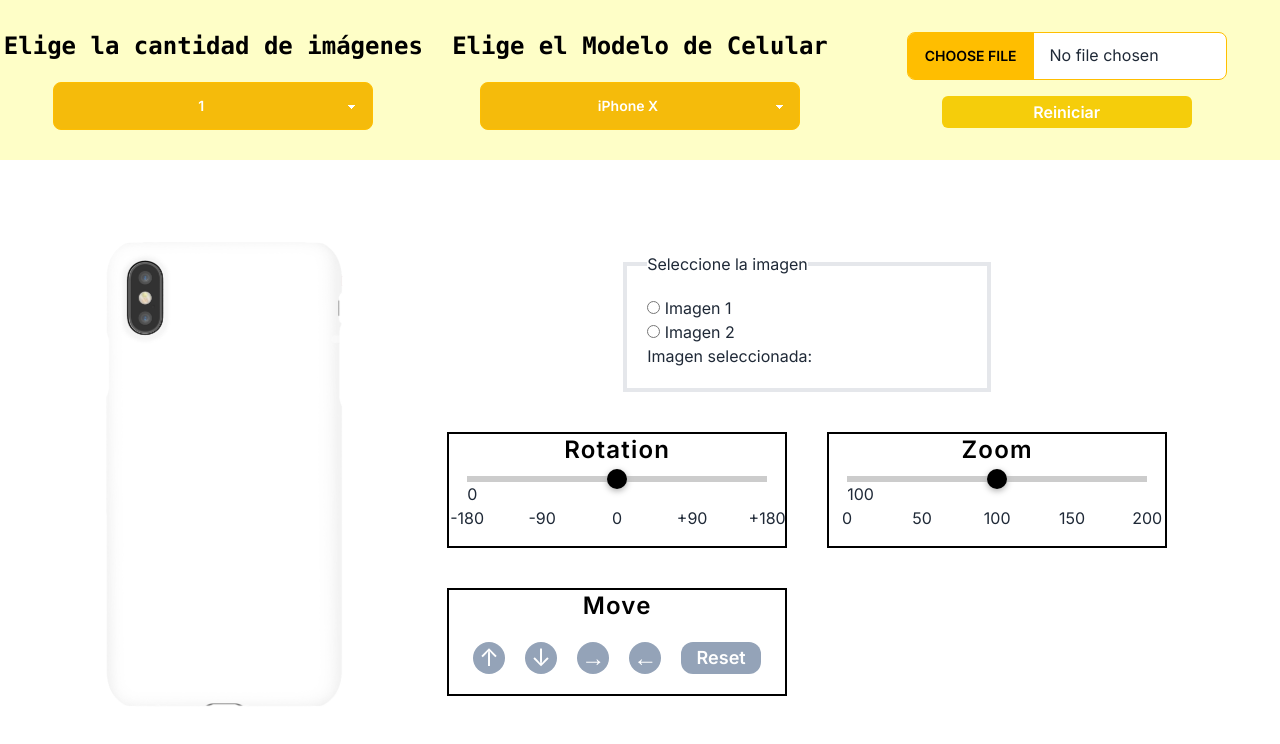
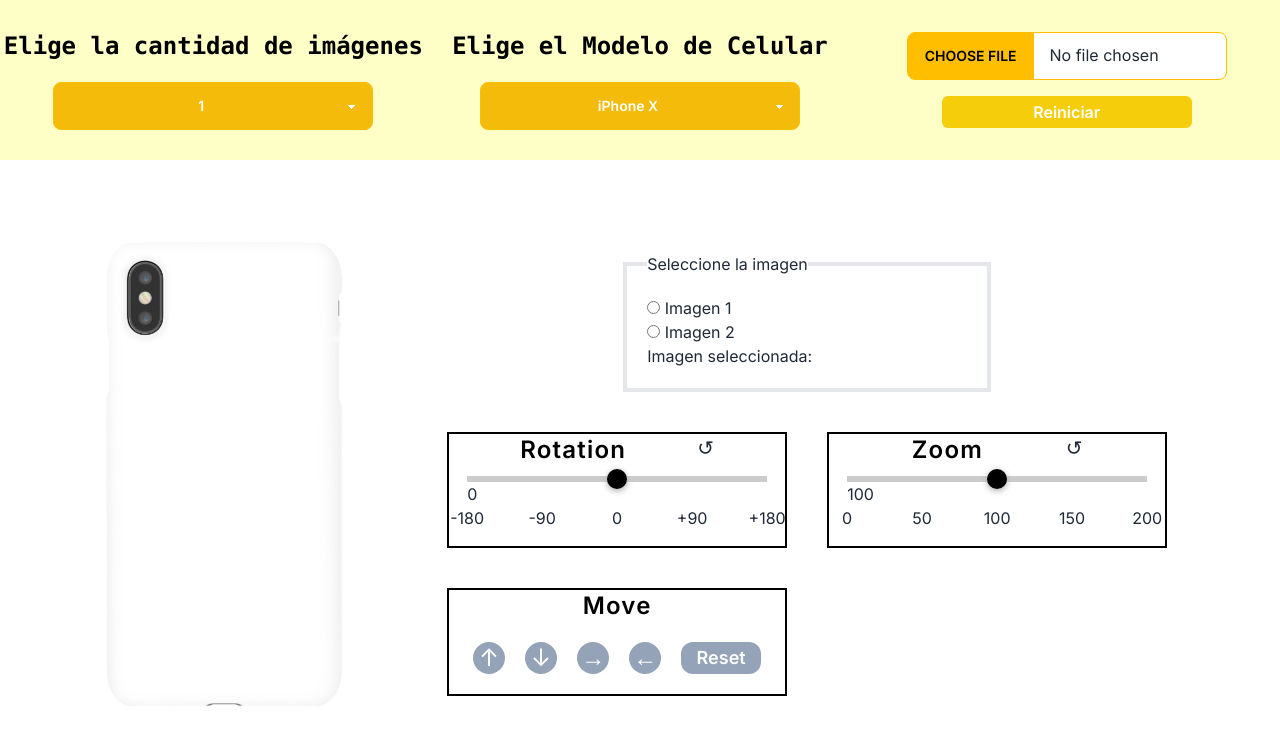
Before and after one commit to Cesarscc/edit-case-phone, a Next.js app: page / in a window 1280 px wide. Shown: the top 744 px of the page. Built offline with nearby package versions, Linux system fonts and the light colour scheme.

Commit message:
Update page.js

```diff
--- a/src/app/page.js
+++ b/src/app/page.js
@@ -111,6 +111,24 @@ export default function Home() {
       setValueY([valueY[0] + 1, valueY[1]]);
     } else {
       setValueY([valueY[0], valueY[1] + 1]);
+    }
+  };
+
+  const handleResetZoom = () => {
+    if (selectedImage == 1) {
+      setZooms([100, zooms[1]]);
+    }
+    if (selectedImage == 2) {
+      setZooms([zooms[0], 100]);
+    }
+  };
+
+  const handleResetRotation = () => {
+    if (selectedImage == 1) {
+      setRotations([0, rotations[1]]);
+    }
+    if (selectedImage == 2) {
+      setRotations([rotations[0], 0]);
     }
   };
 
@@ -420,9 +438,17 @@ export default function Home() {
           </div>
           <div className="grid grid-cols-2 md:grid-cols-2 place-items-center md:place-items-stretch gap-2 sm:gap-4 lg:gap-10 mx-1 sm:mx-2">
             <div className="flex flex-col items-center justify-center border-2 border-black pb-5 sm:pb-10 w-full sm:w-[85%] md:w-auto">
+              <div className="flex justify-evenly w-full">
                 <p className="font-semibold text-lg sm:text-2xl tracking-wider text-black">
                   Rotation
                 </p>
+                <p
+                  className="text-xl cursor-pointer"
+                  onClick={handleResetRotation}
+                >
+                  ↺
+                </p>
+              </div>
               <ProgressRotation
                 selectedImage={selectedImage}
                 rotations={rotations}
@@ -430,9 +456,14 @@ export default function Home() {
               />
             </div>
             <div className="flex flex-col items-center justify-center border-2 border-black pb-5 sm:pb-10 w-full sm:w-[85%] md:w-auto ">
+              <div className="flex justify-evenly w-full">
                 <p className="font-semibold text-lg sm:text-2xl tracking-wider text-black">
                   Zoom
                 </p>
+                <p className="text-xl cursor-pointer" onClick={handleResetZoom}>
+                  ↺
+                </p>
+              </div>
               <ProgressZoom
                 selectedImage={selectedImage}
                 zooms={zooms}
```
Lines whose indentation alone changed are shown as unchanged.
